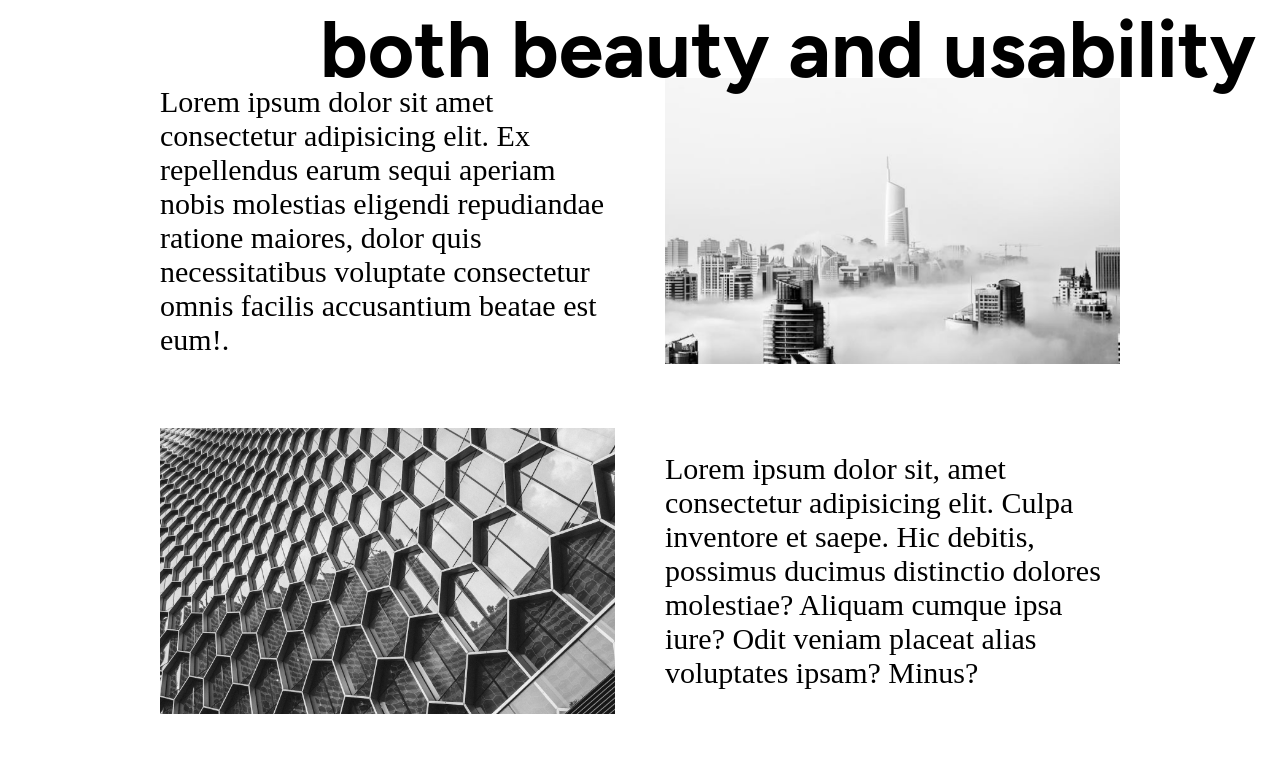
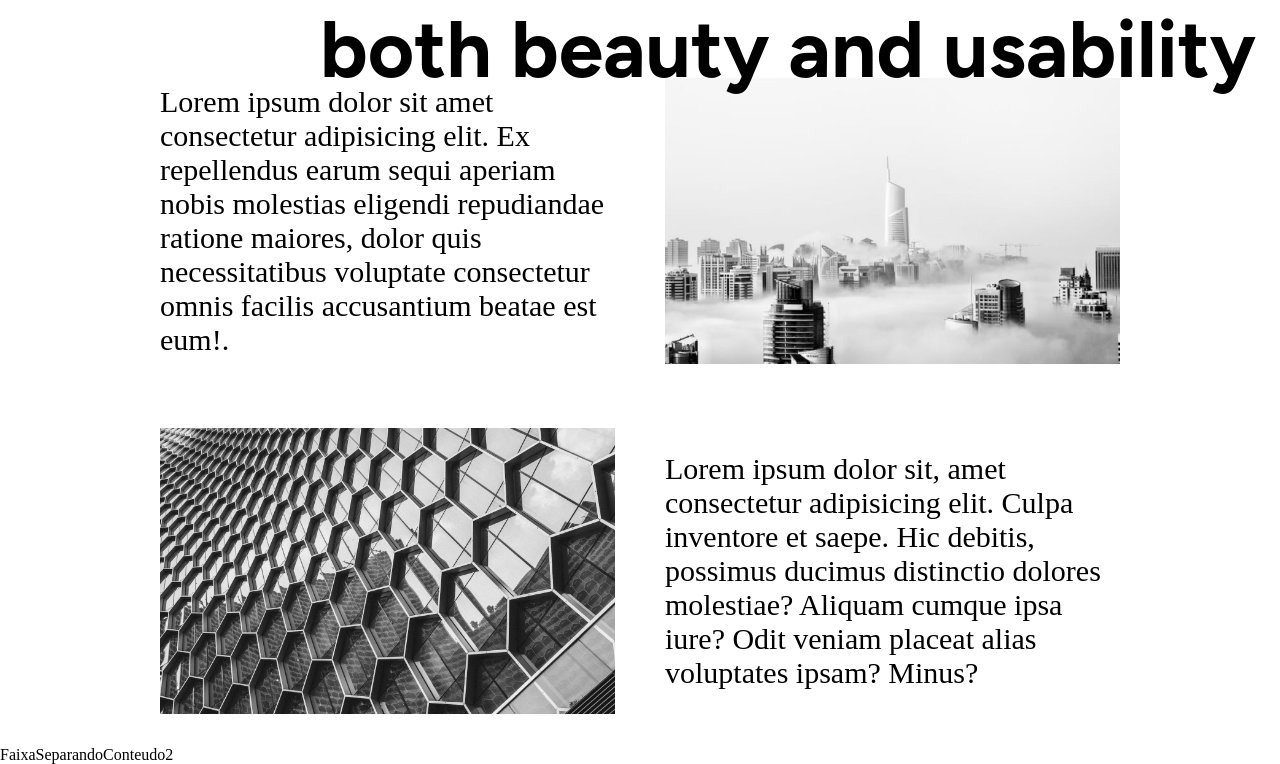
Before and after one commit to gabrieljcoutinho/Projeto-Archi-Firm, a React (Create React App) app: page / in a window 1280 px wide. Shown: the part 2780-3544 px from the top of the page. Built offline with nearby package versions, Linux system fonts and the light colour scheme.

Commit message:
novo conteudo

```diff
--- a/src/App.js
+++ b/src/App.js
@@ -4,6 +4,7 @@ import Arquitetura from "./components/Arquitetura.jsx"
 import SectionImgDesign from "./components/SectionImgDesign.jsx"
 import FaixaSeparandoConteudo from "./components/FaixaSeparandoConteudo.jsx"
 import FocoDaEmpresa from "./components/FocoDaEmpresa.jsx"
+import FaixaSeparandoConteudo2 from "./components/FaixaSeparandoConteudo2.jsx"
 
 function App() {
   return (
@@ -19,6 +20,8 @@ function App() {
 
   <FocoDaEmpresa />
 
+  <FaixaSeparandoConteudo2 />
+
     </div>
   );
 }
```
